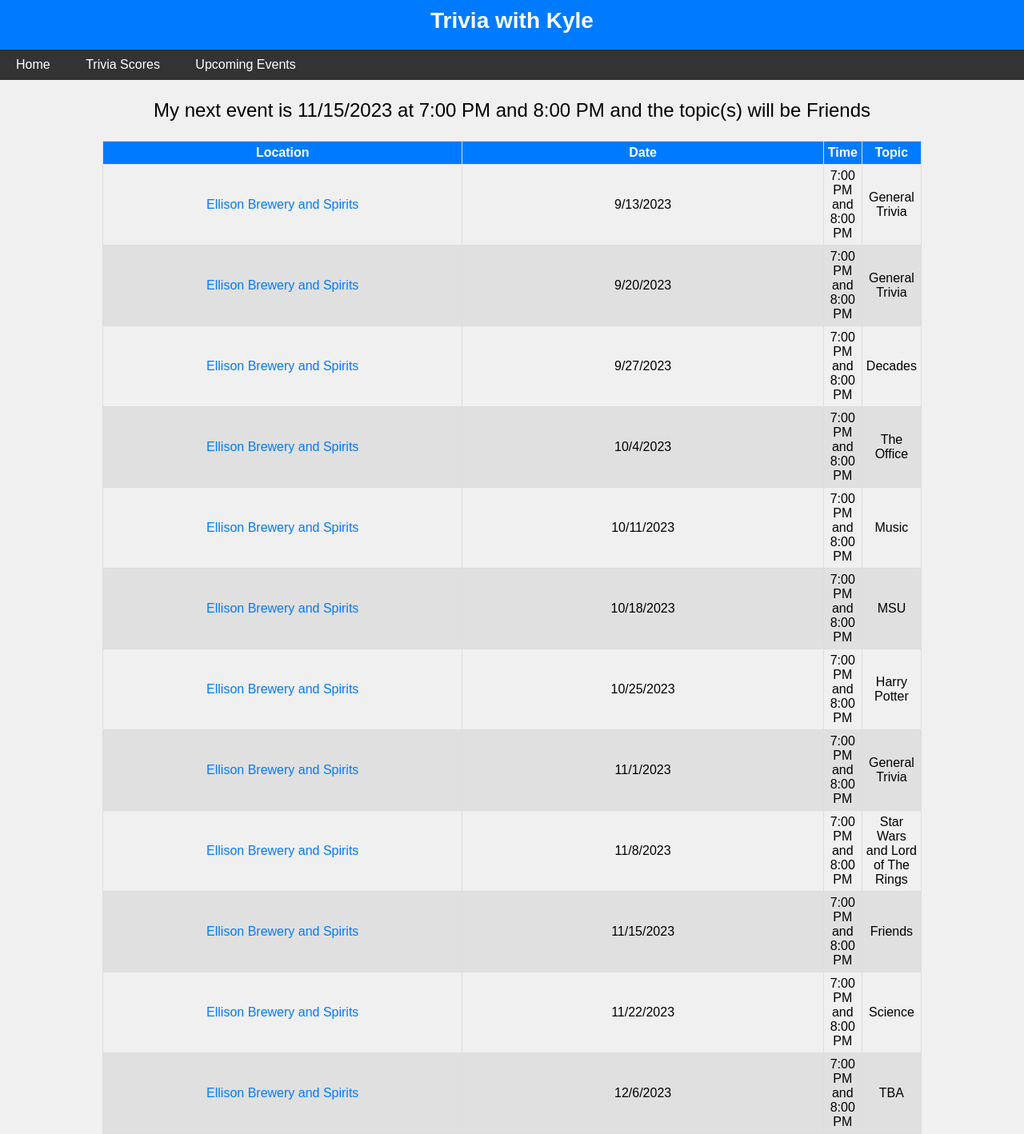
After one commit to joneskyle0/joneskyle0.github.io, a PHP site: page /upcoming_events.html in a window 1280 px wide. The commit adds this page. Shown: the whole page at 80% size. Run offline with PHP 8.4, Linux system fonts and the light colour scheme.

Commit message:
now upcoming events

```diff
--- a/styles.css
+++ b/styles.css
@@ -73,28 +73,28 @@ a:hover {
 }
 
 /* Additional CSS to center, format, and add zebra striping to the table */
-.upcoming-topics {
-    margin: 0 auto; /* Center the table horizontally */
+.upcoming-events {
+margin: 0 auto; /* Center the table horizontally */
     width: 80%; /* Adjust the table width as needed */
     border-collapse: collapse; /* Remove default cell spacing */
 }
-.upcoming-topics th, .upcoming-topics td {
+.upcoming-events th, .upcoming-events td {
     border: 1px solid #ddd; /* Add border to table cells */
     padding: 5px; /* Add padding to cells for spacing */
     text-align: center; /* Center-align cell content */
     width: 50%;
 }
-.upcoming-topics th {
+.upcoming-events th {
     background-color: #007BFF; /* Header background color */
     color: #fff; /* Header text color */
 }
-.upcoming-topics tbody tr:nth-child(odd) {
+.upcoming-events tbody tr:nth-child(odd) {
     background-color: #f0f0f0; /* Zebra striping for odd rows */
 }
-.upcoming-topics tbody tr:nth-child(even) {
+.upcoming-events tbody tr:nth-child(even) {
     background-color: #e0e0e0; /* Zebra striping for even rows */
 }
-.upcoming-topics th, .upcoming-topics td {
+.upcoming-events th, .upcoming-events td {
     font-size: 16px; /* Increase text size */
 }
 
--- /dev/null
+++ b/upcoming_events.html
@@ -0,0 +1,113 @@
+<!DOCTYPE html>
+<html lang="en">
+<head>
+    <meta charset="UTF-8">
+    <meta name="viewport" content="width=device-width, initial-scale=1.0">
+    <title>Upcoming Events</title>
+    <link rel="stylesheet" href="styles.css"> <!-- Link to the stylesheet -->
+</head>
+<body>
+    <!-- Navigation menu (copied from index.html) -->
+    <header>
+        <h1>Trivia with Kyle</h1>
+    </header>
+    <nav>
+        <a href="index.html">Home</a>
+        <a href="trivia_scores.html">Trivia Scores</a>
+        <a href="upcoming_events.html">Upcoming Events</a>
+    </nav>
+
+    <div id="upcoming-topic">
+        <p class="large-text"></p>
+    </div>
+
+    <!-- Table for upcoming events -->
+    <table class="upcoming-events">
+        <thead>
+            <tr>
+                <th>Location</th>
+                <th>Date</th>
+                <th>Time</th>
+                <th>Topic</th>
+            </tr>
+        </thead>
+        <tbody>
+            <tr>
+                <td><a href="https://maps.app.goo.gl/jBxnuXqzXdZQZxFQ8">Ellison Brewery and Spirits</a></td>
+                <td>9/13/2023</td>
+                <td>7:00 PM and 8:00 PM</td>
+                <td>General Trivia</td>
+            </tr>
+            <tr>
+                <td><a href="https://maps.app.goo.gl/jBxnuXqzXdZQZxFQ8">Ellison Brewery and Spirits</a></td>
+                <td>9/20/2023</td>
+                <td>7:00 PM and 8:00 PM</td>
+                <td>General Trivia</td>
+            </tr>
+            <tr>
+                <td><a href="https://maps.app.goo.gl/jBxnuXqzXdZQZxFQ8">Ellison Brewery and Spirits</a></td>
+                <td>9/27/2023</td>
+                <td>7:00 PM and 8:00 PM</td>
+                <td>Decades</td>
+            </tr>
+            <tr>
+                <td><a href="https://maps.app.goo.gl/jBxnuXqzXdZQZxFQ8">Ellison Brewery and Spirits</a></td>
+                <td>10/4/2023</td>
+                <td>7:00 PM and 8:00 PM</td>
+                <td>The Office</td>
+            </tr>
+            <tr>
+                <td><a href="https://maps.app.goo.gl/jBxnuXqzXdZQZxFQ8">Ellison Brewery and Spirits</a></td>
+                <td>10/11/2023</td>
+                <td>7:00 PM and 8:00 PM</td>
+                <td>Music</td>
+            </tr>
+            <tr>
+                <td><a href="https://maps.app.goo.gl/jBxnuXqzXdZQZxFQ8">Ellison Brewery and Spirits</a></td>
+                <td>10/18/2023</td>
+                <td>7:00 PM and 8:00 PM</td>
+                <td>MSU</td>
+            </tr>
+            <tr>
+                <td><a href="https://maps.app.goo.gl/jBxnuXqzXdZQZxFQ8">Ellison Brewery and Spirits</a></td>
+                <td>10/25/2023</td>
+                <td>7:00 PM and 8:00 PM</td>
+                <td>Harry Potter</td>
+            </tr>
+            <tr>
+                <td><a href="https://maps.app.goo.gl/jBxnuXqzXdZQZxFQ8">Ellison Brewery and Spirits</a></td>
+                <td>11/1/2023</td>
+                <td>7:00 PM and 8:00 PM</td>
+                <td>General Trivia</td>
+            </tr>
+            <tr>
+                <td><a href="https://maps.app.goo.gl/jBxnuXqzXdZQZxFQ8">Ellison Brewery and Spirits</a></td>
+                <td>11/8/2023</td>
+                <td>7:00 PM and 8:00 PM</td>
+                <td>Star Wars and Lord of The Rings</td>
+            </tr>
+            <tr>
+                <td><a href="https://maps.app.goo.gl/jBxnuXqzXdZQZxFQ8">Ellison Brewery and Spirits</a></td>
+                <td>11/15/2023</td>
+                <td>7:00 PM and 8:00 PM</td>
+                <td>Friends</td>
+            </tr>
+            <tr>
+                <td><a href="https://maps.app.goo.gl/jBxnuXqzXdZQZxFQ8">Ellison Brewery and Spirits</a></td>
+                <td>11/22/2023</td>
+                <td>7:00 PM and 8:00 PM</td>
+                <td>Science</td>
+            </tr>
+            <tr>
+                <td><a href="https://maps.app.goo.gl/jBxnuXqzXdZQZxFQ8">Ellison Brewery and Spirits</a></td>
+                <td>12/6/2023</td>
+                <td>7:00 PM and 8:00 PM</td>
+                <td>TBA</td>
+            </tr>
+        </tbody>
+    </table>
+
+    <!-- Include the JavaScript file -->
+    <script src="upcoming_events.js"></script>
+</body>
+</html>
--- /dev/null
+++ b/upcoming_events.js
@@ -0,0 +1,30 @@
+document.addEventListener("DOMContentLoaded", function () {
+    const currentDate = new Date();
+
+    const rows = document.querySelectorAll(".upcoming-events tbody tr");
+
+    let nextEventDate = null;
+    let nextEventTime = null;
+    let nextEventTopic = null;
+
+    for (let row of rows) {
+        const dateString = row.querySelector("td:nth-child(2)").innerText;
+        const [month, day, year] = dateString.split("/");
+        const rowDate = new Date(`${year}-${month}-${day}T19:00:00`); // Assume 7:00 PM for the event time
+
+        if (rowDate >= currentDate) {
+            nextEventDate = dateString;
+            nextEventTime = row.querySelector("td:nth-child(3)").innerText;
+            nextEventTopic = row.querySelector("td:nth-child(4)").innerText;
+            break;
+        }
+    }
+
+    const upcomingTopicElement = document.getElementById("upcoming-topic");
+    if (nextEventDate && nextEventTime && nextEventTopic) {
+        const message = `My next event is ${nextEventDate} at ${nextEventTime} and the topic(s) will be ${nextEventTopic}`;
+        upcomingTopicElement.querySelector(".large-text").textContent = message;
+    } else {
+        upcomingTopicElement.querySelector(".large-text").textContent = "Stay tuned for upcoming events!";
+    }
+});
```
Also changed, not shown: index.html (+2 -6 lines), upcoming_topics.html (deleted, +0 -87 lines), upcoming_topics.js (deleted, +0 -28 lines).
